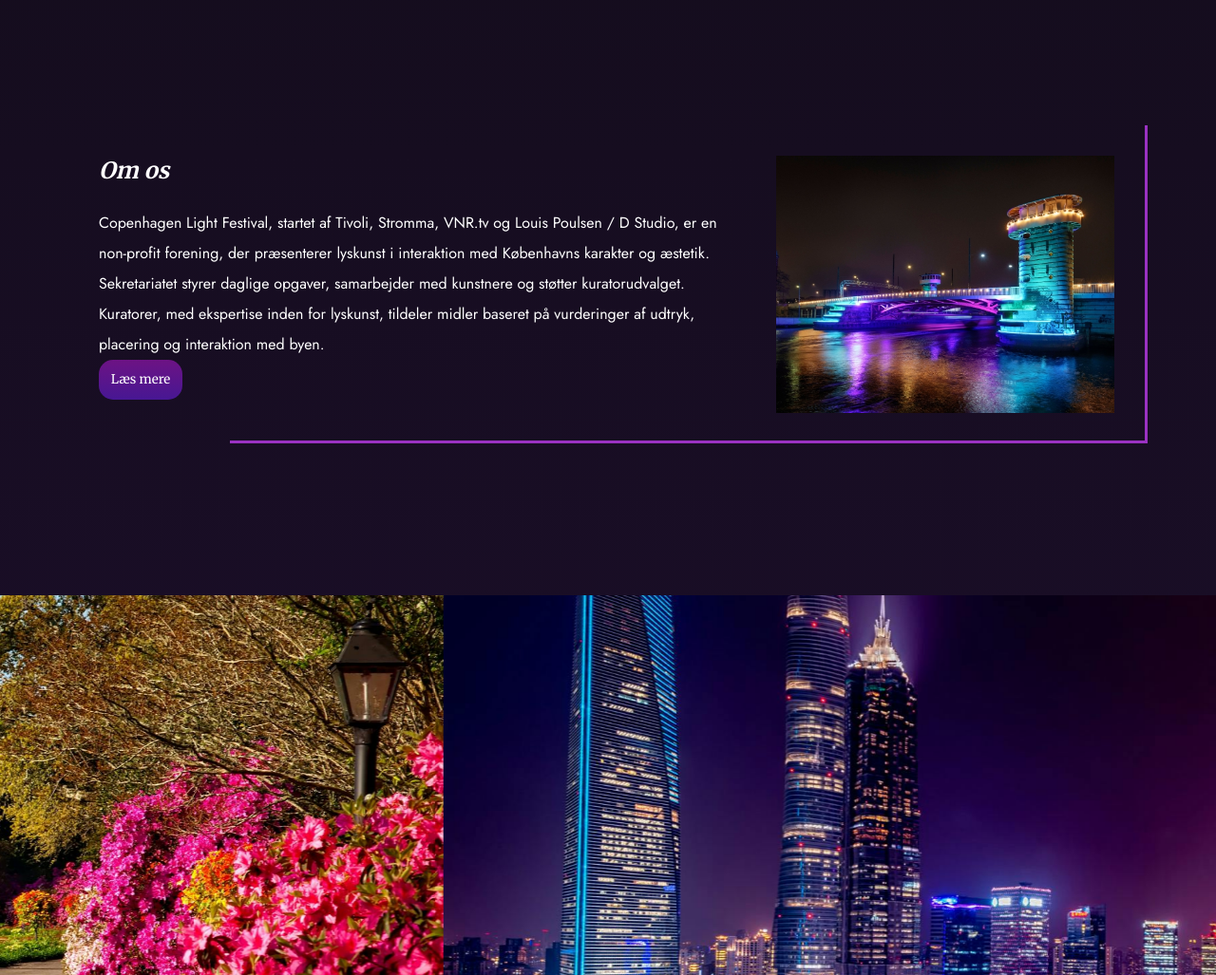
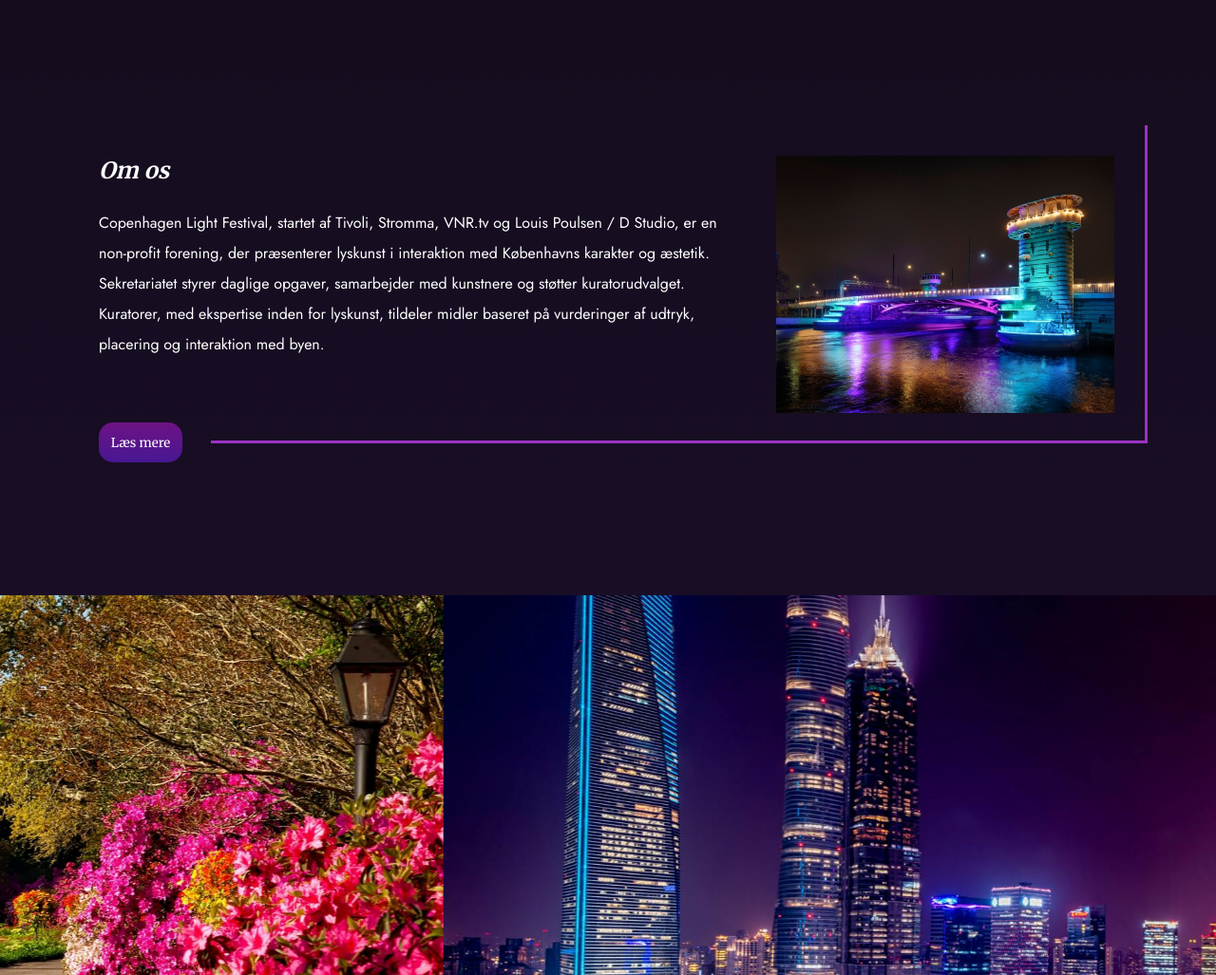
Before and after one commit to VictorS1303/clf_website, an Astro site: page / in a window 1280 px wide. Shown: the part 1580-2607 px from the top of the page at 95% size. Built offline with nearby package versions, Linux system fonts and the light colour scheme; Astro itself is replaced by a stand-in of ours.

Commit message:
knap fikset

```diff
--- a/src/components/CallToActionButton.astro
+++ b/src/components/CallToActionButton.astro
@@ -1,8 +1,8 @@
 ---
-const {action} = Astro.props;
+const { action } = Astro.props;
 ---
 
-<button>{action}</button>
+<button class="read-more-btn">{action}</button>
 
 <style>
   button {
@@ -11,14 +11,11 @@ const {action} = Astro.props;
     color: #fff;
     border-radius: 15px;
     padding: 0.8rem;
-font-family: 'Merriweather', sans-serif;
+    font-family: "Merriweather", sans-serif;
   }
 
   button:hover {
     opacity: 50%;
     transition: 0.1s;
   }
-
-
-
 </style>
--- a/src/pages/index.astro
+++ b/src/pages/index.astro
@@ -37,10 +37,12 @@ import InfoCard from "../components/InfoCard.astro";
       <div>
         <h2>Om os</h2>
         <p>Copenhagen Light Festival, startet af Tivoli, Stromma, VNR.tv og Louis Poulsen / D Studio, er en non-profit forening, der præsenterer lyskunst i interaktion med Københavns karakter og æstetik. Sekretariatet styrer daglige opgaver, samarbejder med kunstnere og støtter kuratorudvalget. Kuratorer, med ekspertise inden for lyskunst, tildeler midler baseret på vurderinger af udtryk, placering og interaktion med byen.</p>
-        <Button class="read-more-btn" action="Læs mere" />
       </div>
       <div>
         <img src="clf.avif" alt="img" />
+      </div>
+      <div>
+        <Button action="Læs mere" />
       </div>
     </article>
 
@@ -50,12 +52,12 @@ import InfoCard from "../components/InfoCard.astro";
       <div>
         <h2>Tilmeld Nyhedsbrev</h2>
         <p>Tilmelder du dig vores nyhedsbrev, går du ikke glip af begivenheder under Copenhagen Light Festival. Du vil løbende blive opdateret på nye kunstværker og årligt forberedt på, hvornår lyset vil forvandle København.</p>
+        <div class="flexbutton">
+          <Button action="Læs mere" />
+          <Button action="Tilmeld dig" />
+        </div>
       </div>
       <img class="order" src="nyhedsbrev.avif" alt="img" />
-      <div class="flexbutton">
-        <Button action="Læs mere" />
-        <Button action="Tilmeld dig" />
-      </div>
     </article>
   </main>
 </Layout>
@@ -98,12 +100,22 @@ import InfoCard from "../components/InfoCard.astro";
     padding: 2rem;
   }
 
+  .omos div {
+    position: relative;
+  }
+  article.omos > *:last-child {
+    position: absolute;
+    bottom: 0;
+    left: 0;
+    translate: 2rem 20px;
+  }
+
   .omos::before {
     content: "";
     position: absolute;
     bottom: 0;
     right: 0;
-    width: 85%;
+    width: calc(100% - 150px);
     border-bottom: 3px solid #9a32c2;
   }
 
@@ -140,7 +152,7 @@ import InfoCard from "../components/InfoCard.astro";
     display: flex;
     gap: 30px;
     margin-top: 1rem;
-    justify-content: center;
+    /* justify-content: center; */
   }
 
   .read-more-btn {
@@ -189,8 +201,8 @@ import InfoCard from "../components/InfoCard.astro";
     }
 
     .flexbutton {
-      grid-row: 2/3;
-      grid-column: 2/3;
+      /* grid-row: 2/3;
+      grid-column: 2/3; */
       margin-bottom: 2rem;
       justify-self: start;
     }
```
Lines whose indentation alone changed are shown as unchanged.
